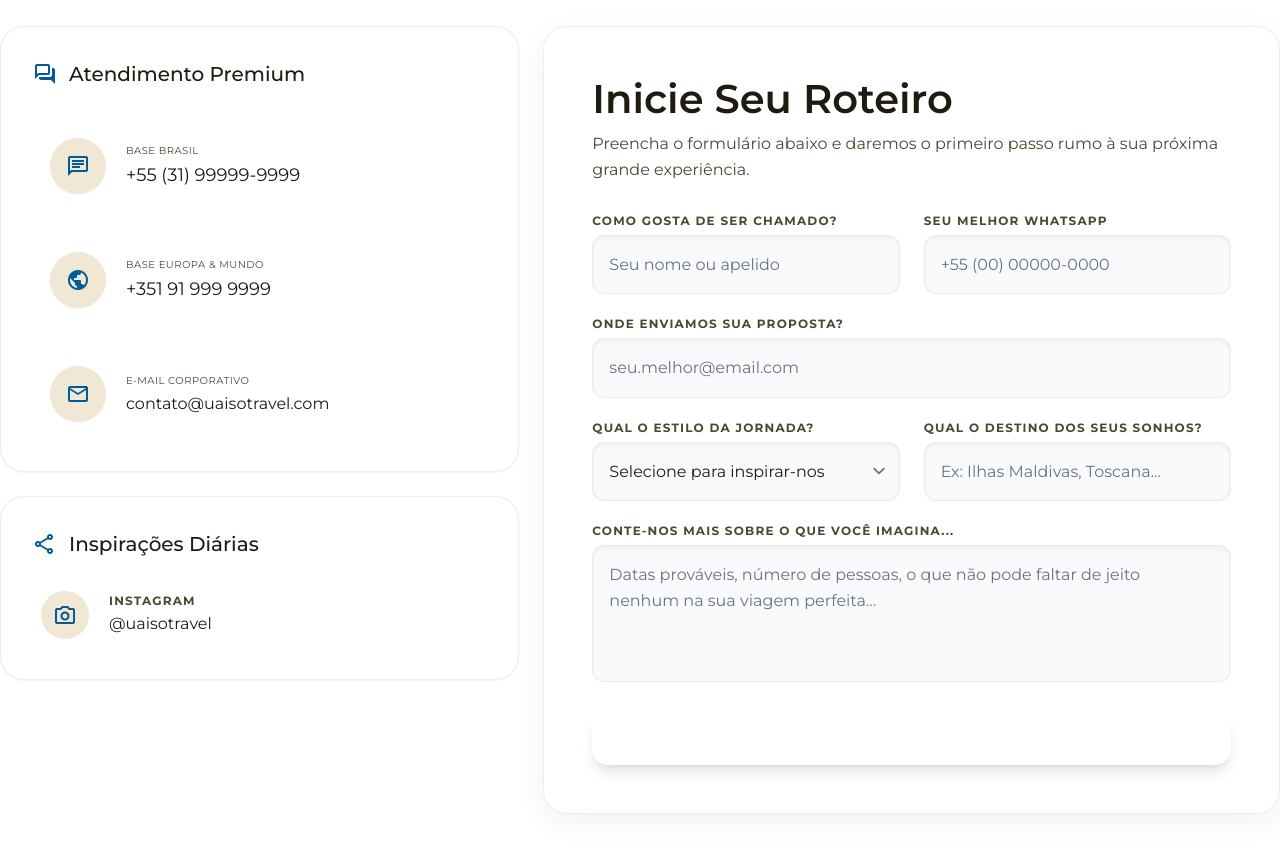
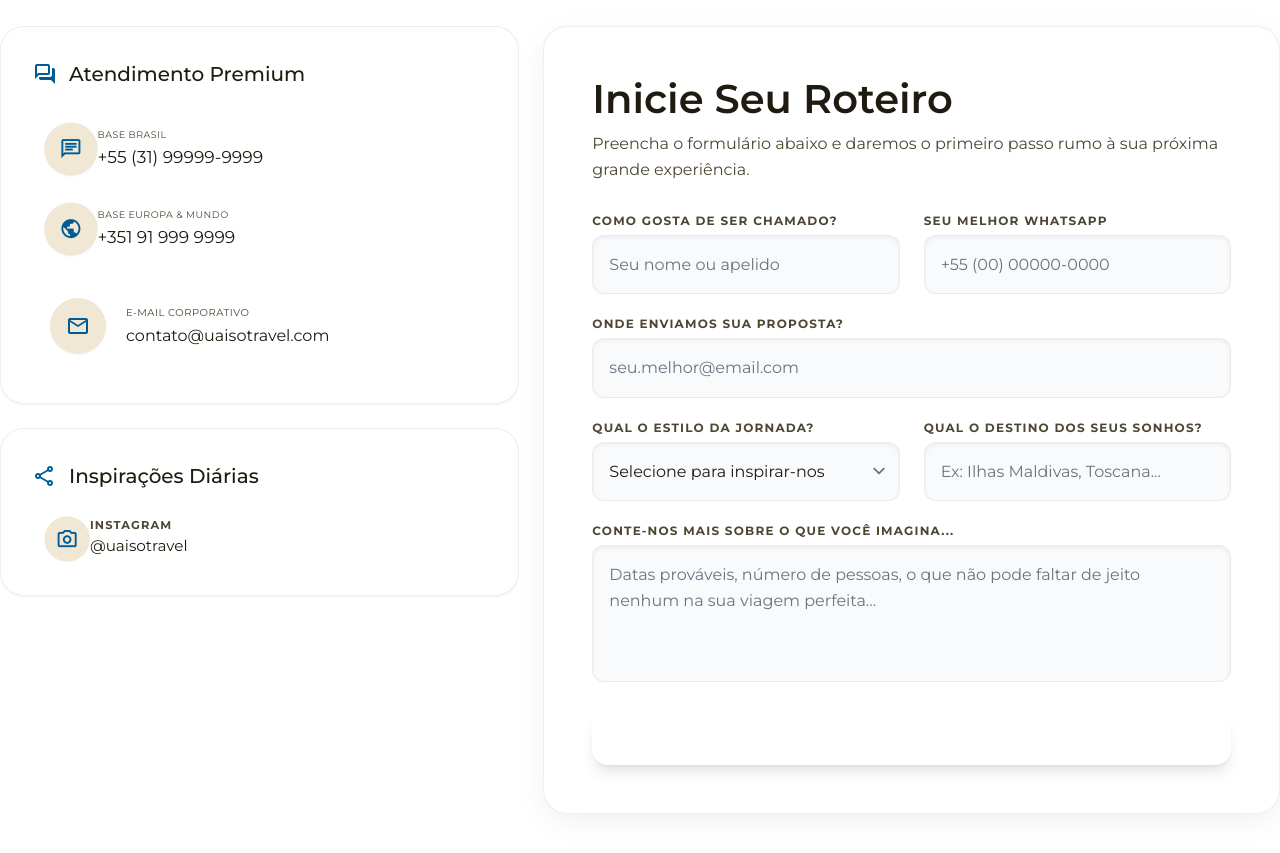
Before and after one commit to thalesmsousa10/site-uai-so-travel, a website built with Vite: page contato.html in a window 1280 px wide. Shown: the part 1420-2273 px from the top of the page. Built offline with nearby package versions, Linux system fonts and the light colour scheme.

```diff
--- a/contato.html
+++ b/contato.html
@@ -227,7 +227,7 @@
 <span class="material-symbols-outlined text-horizon-blue">forum</span> Atendimento Premium
                     </h2>
 <div class="space-y-6">
-<a class="flex items-center gap-5 group p-4 rounded-xl hover:bg-soft-mist transition-colors border border-transparent hover:border-outline-variant/20" href="#">
+<a class="flex items-center scale-95 active:scale-90 transition-transform" href="index.html">
 <div class="w-14 h-14 rounded-full bg-surface-container-high flex items-center justify-center text-horizon-blue group-hover:bg-horizon-blue group-hover:text-luminous-white transition-colors shadow-sm">
 <span class="material-symbols-outlined">chat</span>
 </div>
@@ -236,7 +236,7 @@
 <p class="font-subheading text-[18px] text-on-surface group-hover:text-horizon-blue transition-colors">+55 (31) 99999-9999</p>
 </div>
 </a>
-<a class="flex items-center gap-5 group p-4 rounded-xl hover:bg-soft-mist transition-colors border border-transparent hover:border-outline-variant/20" href="#">
+<a class="flex items-center scale-95 active:scale-90 transition-transform" href="index.html">
 <div class="w-14 h-14 rounded-full bg-surface-container-high flex items-center justify-center text-horizon-blue group-hover:bg-horizon-blue group-hover:text-luminous-white transition-colors shadow-sm">
 <span class="material-symbols-outlined">public</span>
 </div>
@@ -260,7 +260,7 @@
 <h2 class="font-subheading text-subheading text-on-surface mb-6 flex items-center gap-3">
 <span class="material-symbols-outlined text-horizon-blue">share</span> Inspirações Diárias
                     </h2>
-<a class="flex items-center gap-5 group p-2" href="#">
+<a class="flex items-center scale-95 active:scale-90 transition-transform" href="index.html">
 <div class="w-12 h-12 rounded-full bg-surface-container-high flex items-center justify-center text-horizon-blue group-hover:bg-horizon-blue group-hover:text-luminous-white transition-colors">
 <span class="material-symbols-outlined">photo_camera</span>
 </div>
```
